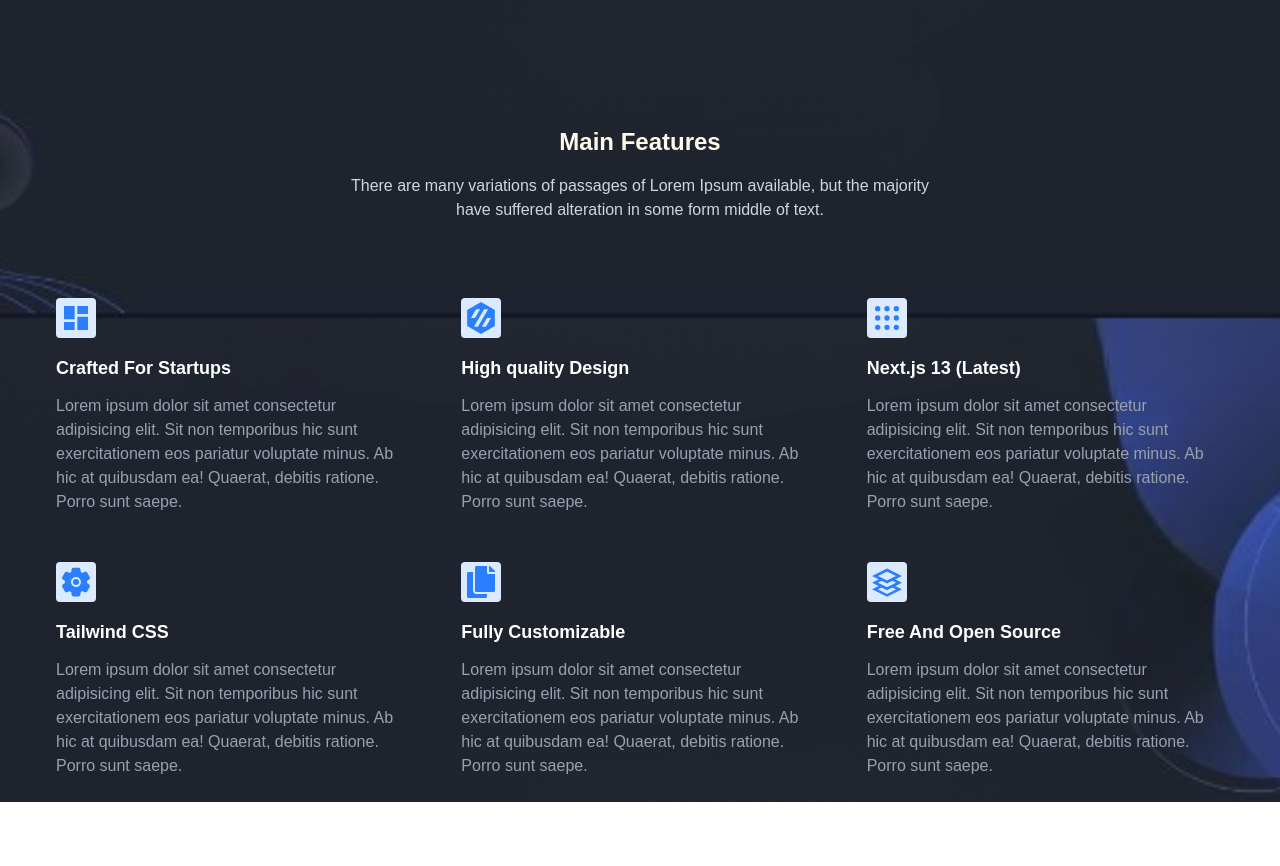
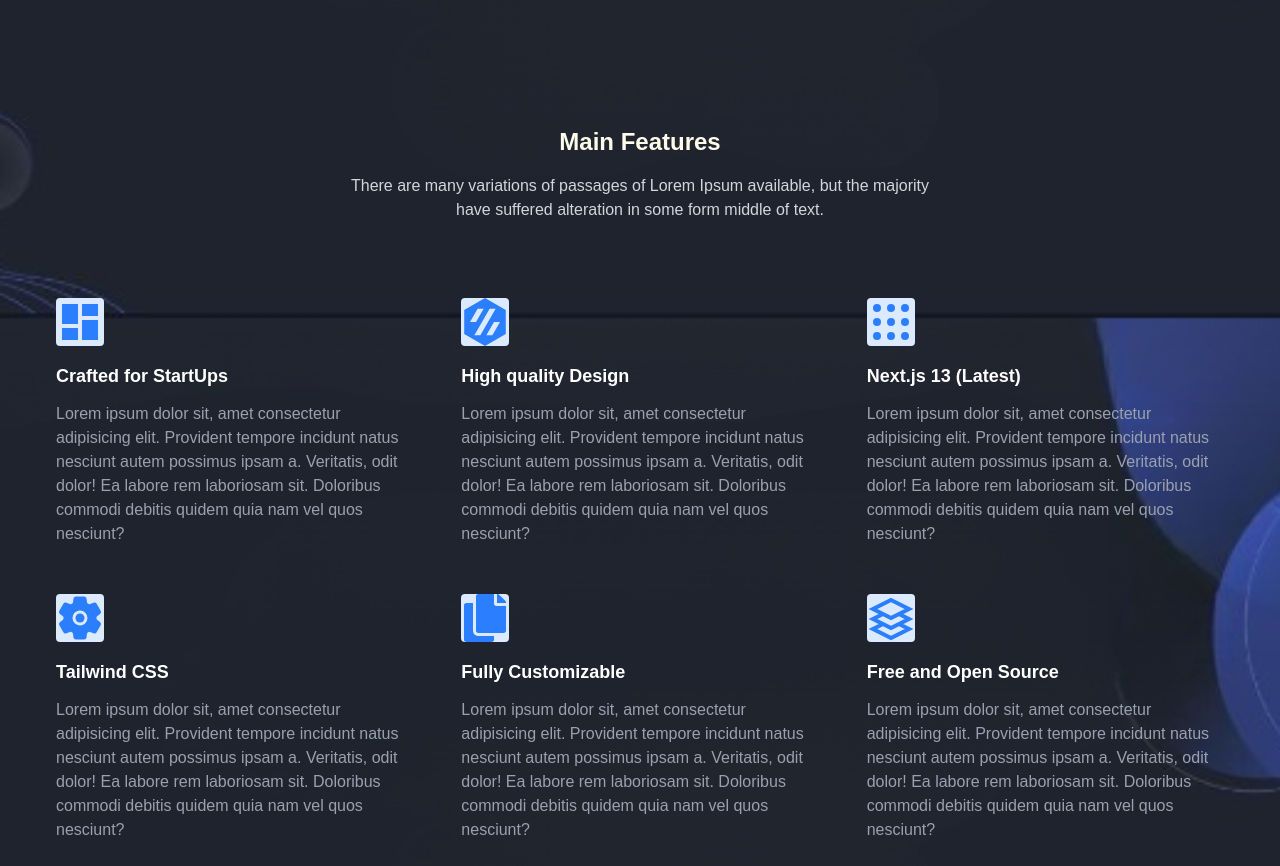
Before and after one commit to SulemanF954/firstproject, a Next.js app: page / in a window 1280 px wide. Shown: the part 482-1348 px from the top of the page. Before the commit the page ends 1284 px from the top, so only its background shows below. Built offline with nearby package versions, Linux system fonts and the light colour scheme.

Commit message:
Personaly Make the dynamic Card

```diff
--- a/app/page.tsx
+++ b/app/page.tsx
@@ -6,13 +6,15 @@ import { TbGridDots } from "react-icons/tb";
 import { SiVorondesign } from "react-icons/si";
 import { GrResources } from "react-icons/gr";
 import { FaCopy } from "react-icons/fa";
+import Main from "@/components/Main";
 
 export default function Home() {
   return (
     <div className="bg-[url('/Image/image.jpg')] min-h-screen sm:p-2 bg-cover bg-center bg-no-repeat bg-fixed font-[var(--font-geist-sans)]">
       <NavBar />
       <Hero />
-      <div className="flex justify-center items-center">
+      <Main />
+      {/* <div className="flex justify-center items-center">
         <div className="text-center bg-transparent p-2 rounded">
           <h2 className="text-2xl text-amber-50 font-bold mb-4">
             Main Features
@@ -96,7 +98,7 @@ export default function Home() {
             </p>
           </div>
         </div>
-      </div>
+      </div> */}
     </div>
   );
 }
--- /dev/null
+++ b/components/Card.tsx
@@ -0,0 +1,22 @@
+import React from "react";
+
+export interface CardProps {
+  Icon: React.ElementType;
+  title: string;
+  description: string;
+}
+
+function Card({ Icon, title, description }: CardProps){
+  return(
+  <div>
+    <div className="">
+      <div className="bg-transparent rounded p-4 hover:shadow-lg transition duration-300 ease-in-out">
+        <Icon className="h-12 w-12 rounded bg-blue-100 mb-4 text-blue-500" />
+        <h3 className="text-lg font-semibold text-white">{title}</h3>
+        <p className="text-gray-400 mt-3">{description}</p>
+      </div>
+    </div>
+  </div>)
+};
+
+export default Card;
--- a/components/Main.tsx
+++ b/components/Main.tsx
@@ -1,11 +1,79 @@
-import React from 'react'
+"use client"
+import React from "react";
+import { FaCopy } from "react-icons/fa";
+import { GrResources } from "react-icons/gr";
+import { IoSettings } from "react-icons/io5";
+import { MdDashboard } from "react-icons/md";
+import { SiVorondesign } from "react-icons/si";
+import { TbGridDots } from "react-icons/tb";
+import Card, { CardProps } from "./Card";
+
+const cardData: CardProps[] = [
+  {
+    Icon: MdDashboard,
+    title: "Crafted for StartUps",
+    description:
+      "Lorem ipsum dolor sit, amet consectetur adipisicing elit. Provident tempore incidunt natus nesciunt autem possimus ipsam a. Veritatis, odit dolor! Ea labore rem laboriosam sit. Doloribus commodi debitis quidem quia nam vel quos nesciunt?",
+  },
+  {
+    Icon: SiVorondesign,
+    title: "High quality Design",
+    description:
+      "Lorem ipsum dolor sit, amet consectetur adipisicing elit. Provident tempore incidunt natus nesciunt autem possimus ipsam a. Veritatis, odit dolor! Ea labore rem laboriosam sit. Doloribus commodi debitis quidem quia nam vel quos nesciunt?",
+  },
+  {
+    Icon: TbGridDots,
+    title: "Next.js 13 (Latest)",
+    description:
+      "Lorem ipsum dolor sit, amet consectetur adipisicing elit. Provident tempore incidunt natus nesciunt autem possimus ipsam a. Veritatis, odit dolor! Ea labore rem laboriosam sit. Doloribus commodi debitis quidem quia nam vel quos nesciunt?",
+  },
+  {
+    Icon: IoSettings,
+    title: "Tailwind CSS",
+    description:
+      "Lorem ipsum dolor sit, amet consectetur adipisicing elit. Provident tempore incidunt natus nesciunt autem possimus ipsam a. Veritatis, odit dolor! Ea labore rem laboriosam sit. Doloribus commodi debitis quidem quia nam vel quos nesciunt?",
+  },
+  {
+    Icon: FaCopy,
+    title: "Fully Customizable",
+    description:
+      "Lorem ipsum dolor sit, amet consectetur adipisicing elit. Provident tempore incidunt natus nesciunt autem possimus ipsam a. Veritatis, odit dolor! Ea labore rem laboriosam sit. Doloribus commodi debitis quidem quia nam vel quos nesciunt?",
+  },
+  {
+    Icon: GrResources,
+    title: "Free and Open Source",
+    description:
+      "Lorem ipsum dolor sit, amet consectetur adipisicing elit. Provident tempore incidunt natus nesciunt autem possimus ipsam a. Veritatis, odit dolor! Ea labore rem laboriosam sit. Doloribus commodi debitis quidem quia nam vel quos nesciunt?",
+  },
+];
 
 const Main = () => {
   return (
-    <>
+    <div>
+      <div className="flex justify-center items-center">
+        <div className="text-center bg-transparent p-2 rounded">
+          <h2 className="text-2xl text-amber-50 font-bold mb-4">
+            Main Features
+          </h2>
+          <p className="text-gray-300 w-150 mb-1">
+            There are many variations of passages of Lorem Ipsum available, but
+            the majority have suffered alteration in some form middle of text.
+          </p>
+        </div>
+      </div>
+      <div className="flex justify-center items-center mt-8 mx-8">
+        <div className="grid grid-cols-3 md:grid-col-1 gap-4 mt-4">
+          {cardData.map((items) => (
+            <Card
+              Icon={items.Icon}
+              description={items.description}
+              title={items.title}
+            />
+          ))}
+        </div>
+      </div>
+    </div>
+  );
+};
 
-  </>
-  )
-}
-
-export default Main
+export default Main;
```
